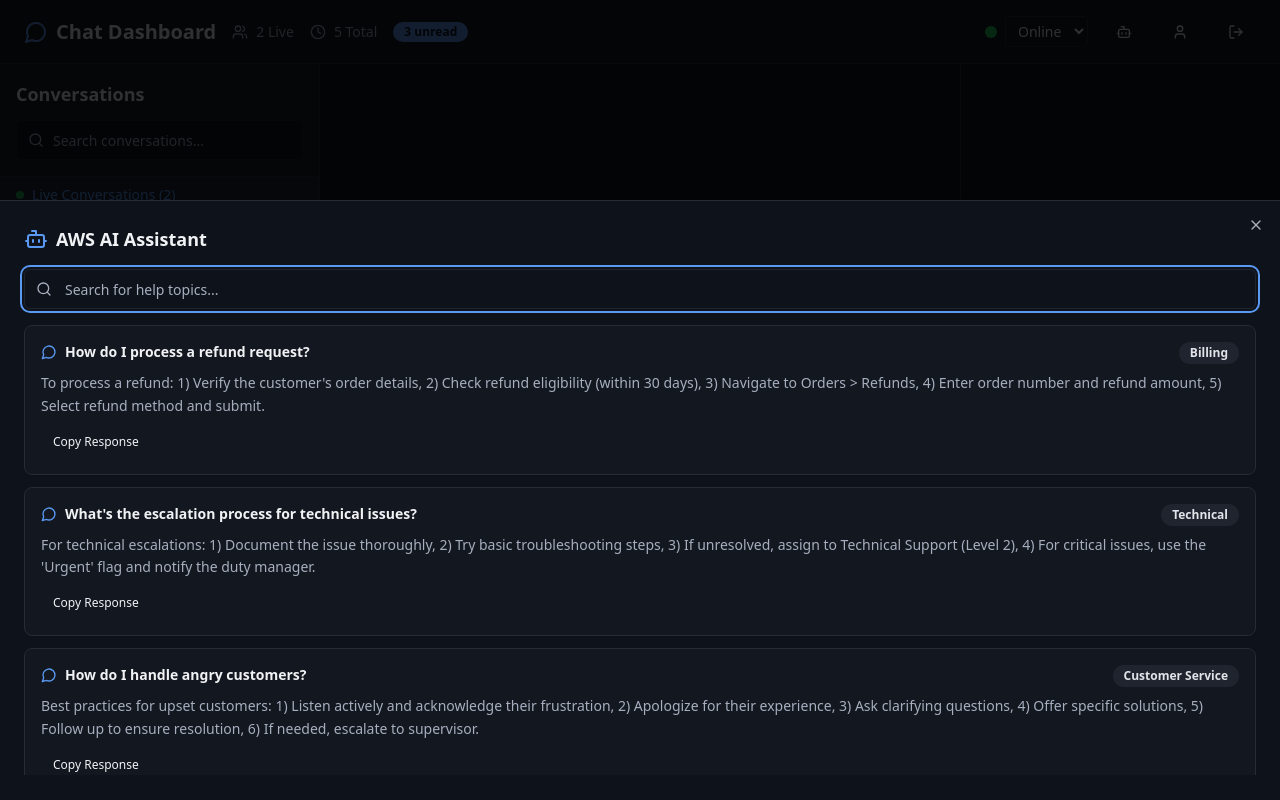
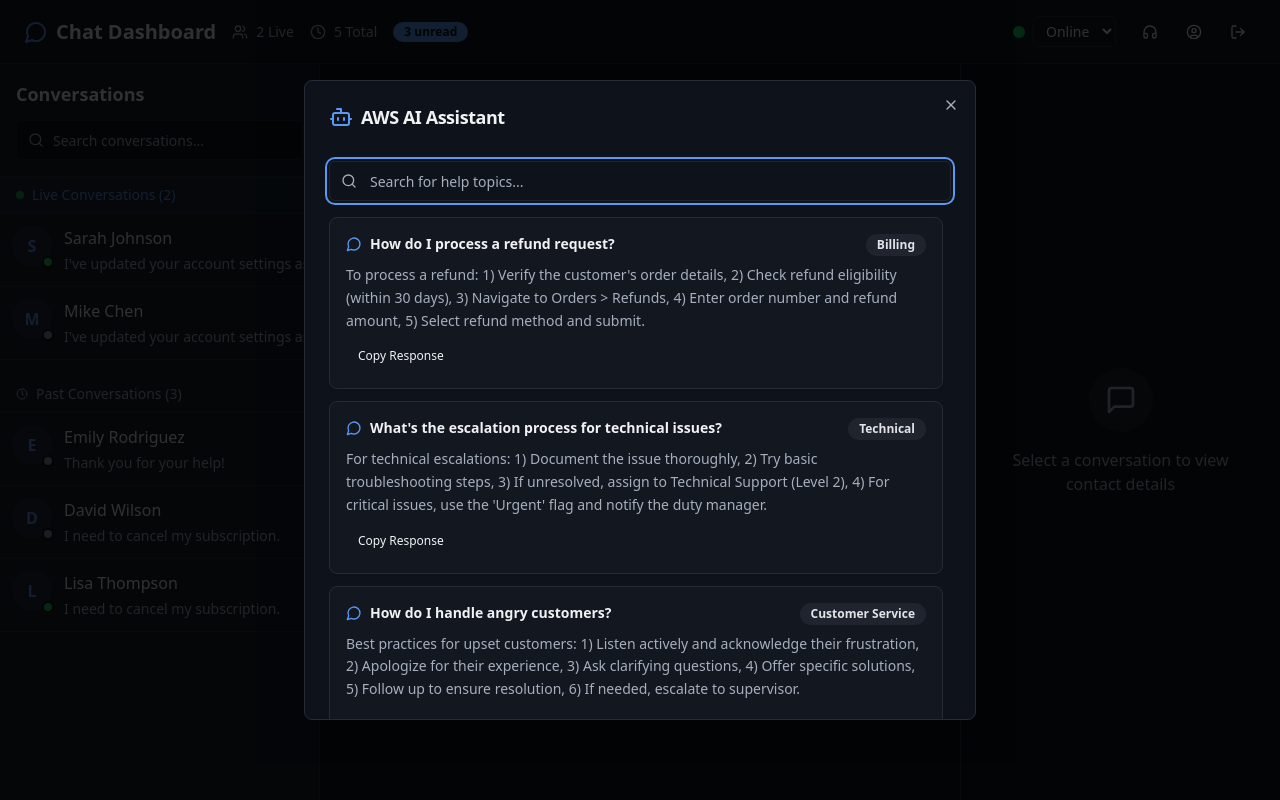
Before and after one commit to Nivashinigroot/chatter-agent-dash, a React (Vite) app: page / in a window 1280 px wide. Both pictures are taken after a click on the button 1124 px from the left and 31 px from the top of the page. Built offline with nearby package versions, Linux system fonts and the light colour scheme.

Commit message:
Refactor UI for web experience
Adjust profile sheet, navbar icons, and remove fullscreen UI.

```diff
--- a/src/components/chat/AIBotSheet.tsx
+++ b/src/components/chat/AIBotDialog.tsx
@@ -1,4 +1,4 @@
-import { Sheet, SheetContent, SheetHeader, SheetTitle } from '@/components/ui/sheet';
+import { Dialog, DialogContent, DialogHeader, DialogTitle } from '@/components/ui/dialog';
 import { Card, CardContent } from '@/components/ui/card';
 import { Input } from '@/components/ui/input';
 import { Button } from '@/components/ui/button';
@@ -6,7 +6,7 @@ import { Badge } from '@/components/ui/badge';
 import { Bot, Search, MessageCircle } from 'lucide-react';
 import { useState } from 'react';
 
-interface AIBotSheetProps {
+interface AIBotDialogProps {
   open: boolean;
   onOpenChange: (open: boolean) => void;
 }
@@ -44,7 +44,7 @@ const helpQuestions = [
   }
 ];
 
-export function AIBotSheet({ open, onOpenChange }: AIBotSheetProps) {
+export function AIBotDialog({ open, onOpenChange }: AIBotDialogProps) {
   const [searchQuery, setSearchQuery] = useState('');
 
   const filteredQuestions = helpQuestions.filter(q =>
@@ -54,14 +54,14 @@ export function AIBotSheet({ open, onOpenChange }: AIBotSheetProps) {
   );
 
   return (
-    <Sheet open={open} onOpenChange={onOpenChange}>
-      <SheetContent side="bottom" className="h-[600px]">
-        <SheetHeader>
+    <Dialog open={open} onOpenChange={onOpenChange}>
+      <DialogContent className="max-w-2xl max-h-[80vh] overflow-hidden flex flex-col">
+        <DialogHeader>
           <div className="flex items-center gap-2">
             <Bot className="w-6 h-6 text-primary" />
-            <SheetTitle>AWS AI Assistant</SheetTitle>
+            <DialogTitle>AWS AI Assistant</DialogTitle>
           </div>
-        </SheetHeader>
+        </DialogHeader>
 
         <div className="space-y-4 py-4">
           <div className="relative">
@@ -74,7 +74,7 @@ export function AIBotSheet({ open, onOpenChange }: AIBotSheetProps) {
             />
           </div>
 
-          <div className="space-y-3 max-h-[450px] overflow-y-auto">
+          <div className="space-y-3 overflow-y-auto flex-1 pr-2">
             {filteredQuestions.map((item) => (
               <Card key={item.id} className="hover:bg-muted/50 transition-colors">
                 <CardContent className="p-4">
@@ -105,7 +105,7 @@ export function AIBotSheet({ open, onOpenChange }: AIBotSheetProps) {
             )}
           </div>
         </div>
-      </SheetContent>
-    </Sheet>
+      </DialogContent>
+    </Dialog>
   );
 }
--- a/src/components/chat/ChatDashboard.tsx
+++ b/src/components/chat/ChatDashboard.tsx
@@ -2,18 +2,18 @@ import { useState, useEffect } from 'react';
 import { ConversationList } from './ConversationList';
 import { ChatWindow } from './ChatWindow';
 import { UserDetails } from './UserDetails';
-import { ProfileSheet } from './ProfileSheet';
-import { AIBotSheet } from './AIBotSheet';
+import { ProfileDialog } from './ProfileDialog';
+import { AIBotDialog } from './AIBotDialog';
 import { Button } from '@/components/ui/button';
 import { Badge } from '@/components/ui/badge';
 import { useToast } from '@/hooks/use-toast';
 import {
-  User,
+  UserCircle,
   LogOut,
   MessageCircle,
   Users,
   Clock,
-  Bot
+  Headphones
 } from 'lucide-react';
 import { Conversation, Message } from '@/types/chat';
 import { mockConversations } from '@/data/mockData';
@@ -235,15 +235,17 @@ export function ChatDashboard() {
             </select>
           </div>
 
-          <Button variant="ghost" size="sm" onClick={() => setShowAIBotSheet(true)}>
-            <Bot className="w-4 h-4" />
+        <div className="flex items-center gap-2">
+          <Button variant="ghost" size="sm" onClick={() => setShowAIBotSheet(true)} className="h-9 w-9">
+            <Headphones className="w-5 h-5" />
           </Button>
-          <Button variant="ghost" size="sm" onClick={() => setShowProfileSheet(true)}>
-            <User className="w-4 h-4" />
+          <Button variant="ghost" size="sm" onClick={() => setShowProfileSheet(true)} className="h-9 w-9">
+            <UserCircle className="w-5 h-5" />
           </Button>
-          <Button variant="ghost" size="sm">
-            <LogOut className="w-4 h-4" />
+          <Button variant="ghost" size="sm" className="h-9 w-9">
+            <LogOut className="w-5 h-5" />
           </Button>
+        </div>
         </div>
       </div>
 
@@ -268,12 +270,12 @@ export function ChatDashboard() {
         />
       </div>
 
-      <ProfileSheet
+      <ProfileDialog
         open={showProfileSheet}
         onOpenChange={setShowProfileSheet}
       />
 
-      <AIBotSheet
+      <AIBotDialog
         open={showAIBotSheet}
         onOpenChange={setShowAIBotSheet}
       />
--- a/src/components/chat/ProfileSheet.tsx
+++ b/src/components/chat/ProfileDialog.tsx
@@ -1,22 +1,22 @@
-import { Sheet, SheetContent, SheetHeader, SheetTitle } from '@/components/ui/sheet';
+import { Dialog, DialogContent, DialogHeader, DialogTitle } from '@/components/ui/dialog';
 import { Avatar, AvatarFallback } from '@/components/ui/avatar';
 import { Badge } from '@/components/ui/badge';
 import { Mail, Phone, Clock, MapPin } from 'lucide-react';
 
-interface ProfileSheetProps {
+interface ProfileDialogProps {
   open: boolean;
   onOpenChange: (open: boolean) => void;
 }
 
-export function ProfileSheet({ open, onOpenChange }: ProfileSheetProps) {
+export function ProfileDialog({ open, onOpenChange }: ProfileDialogProps) {
   return (
-    <Sheet open={open} onOpenChange={onOpenChange}>
-      <SheetContent side="bottom" className="h-[500px]">
-        <SheetHeader>
-          <SheetTitle>Agent Profile</SheetTitle>
-        </SheetHeader>
+    <Dialog open={open} onOpenChange={onOpenChange}>
+      <DialogContent className="max-w-md max-h-[80vh] overflow-y-auto">
+        <DialogHeader>
+          <DialogTitle>My Profile</DialogTitle>
+        </DialogHeader>
 
-        <div className="flex flex-col items-center space-y-6 py-6">
+        <div className="flex flex-col items-center space-y-6 py-4">
           <Avatar className="w-20 h-20">
             <AvatarFallback className="text-2xl bg-primary text-primary-foreground">
               JD
@@ -71,7 +71,7 @@ export function ProfileSheet({ open, onOpenChange }: ProfileSheetProps) {
             </div>
           </div>
         </div>
-      </SheetContent>
-    </Sheet>
+      </DialogContent>
+    </Dialog>
   );
 }
```
